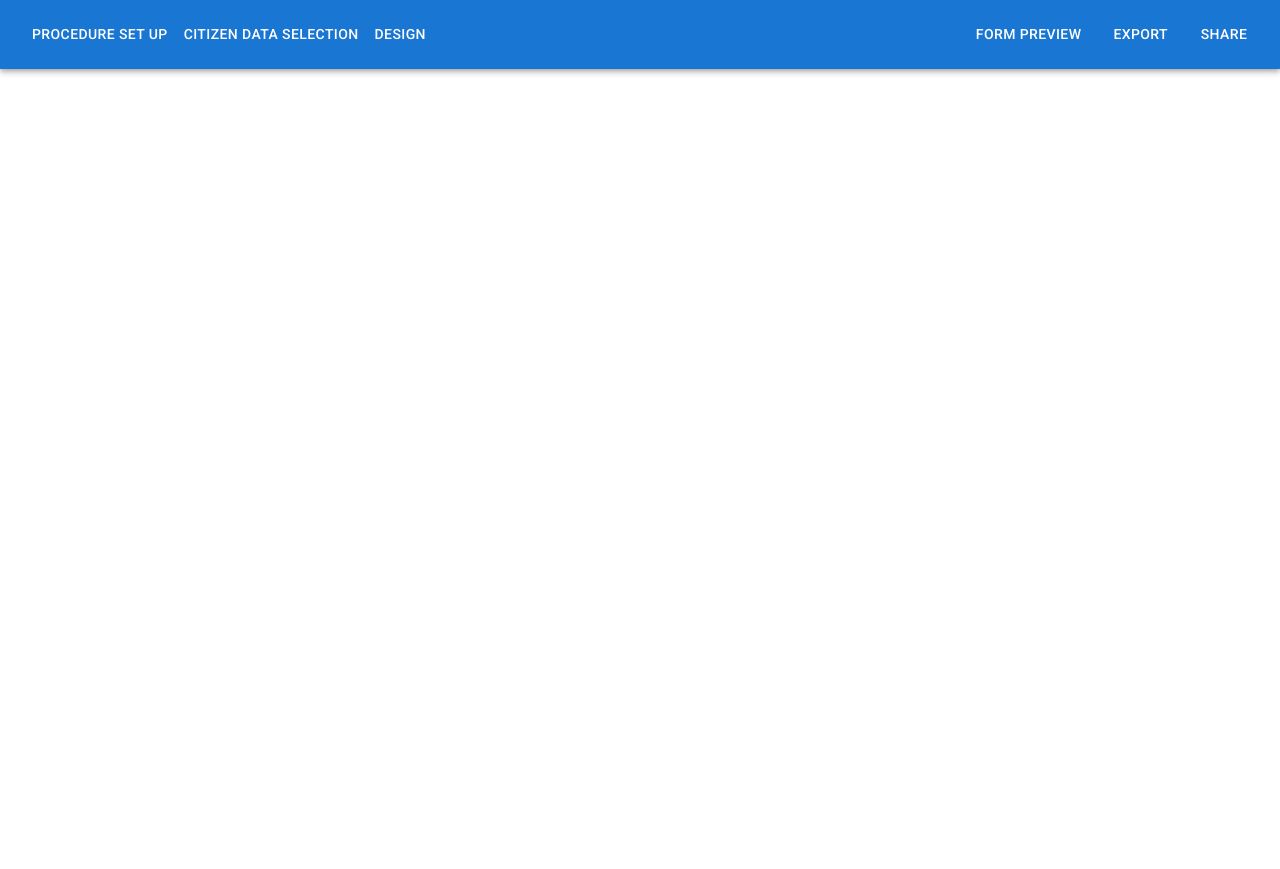
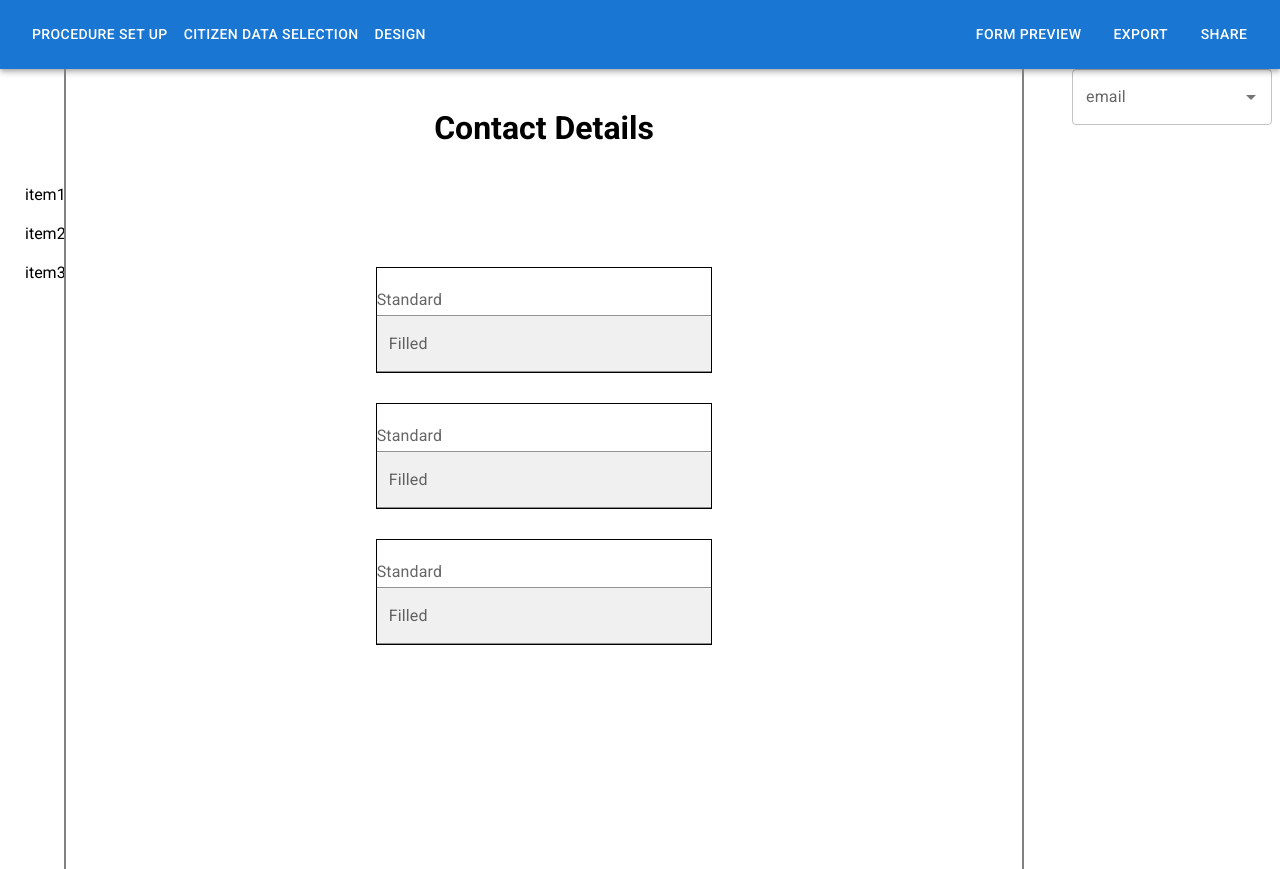
Before and after one commit to osoc22/project-digital-wallet, a React (Create React App) app: page /builder in a window 1280 px wide. Built offline with nearby package versions, Linux system fonts and the light colour scheme.

Commit message:
form builder section added and styled

```diff
--- a/package.json
+++ b/package.json
@@ -5,6 +5,7 @@
   "dependencies": {
     "@emotion/react": "^11.9.3",
     "@emotion/styled": "^11.9.3",
+    "@mui/icons-material": "^5.8.4",
     "@mui/material": "^5.8.7",
     "@testing-library/jest-dom": "^5.16.4",
     "@testing-library/react": "^13.3.0",
--- a/src/App.tsx
+++ b/src/App.tsx
@@ -3,6 +3,7 @@ import { Box } from "@mui/material";
 import { Routes, Route } from "react-router-dom";
 import ProcedureDesign from "./components/ProcedureDesign";
 import Navbar from "./components/Navbar";
+import Builder from "./components/Builder";
 
 export default function App() {
   return (
@@ -17,6 +18,7 @@ export default function App() {
         <Routes>
           <Route path="/" element={<ProcedureForm />} />
           <Route path="design" element={<ProcedureDesign />} />
+          <Route path="builder" element={<Builder />} />
         </Routes>
       </Box>
     </>
--- /dev/null
+++ b/src/components/Builder.tsx
@@ -0,0 +1,41 @@
+// import {Book} from '@mui/icons-material/book';
+// import LocalLibraryOutlinedIcon from '@mui/icons-material/LocalLibraryOutlined';
+import TextField from './TextField';
+import Container from '@mui/material/Container';
+import Box from '@mui/material/Box';
+import BuilderHelper from './BuilderHelper';
+
+
+export default function ProcedureDesign() {
+  return (
+    <div className="builder-container">
+      <div className="builder-sidebar">
+        <span className="builder-item">item1</span>
+        <span className="builder-item">item2</span>
+        <span className="builder-item">item3</span>
+      </div>
+      <div className="builder-main">
+        <div className='builder-title-section'>
+          <h1>Contact Details</h1>
+        </div>
+        <div className='builder-component-section'>
+          <Box sx={{width:'35%',border:1, marginBottom:'30px'}}>
+            <TextField />
+          </Box>
+          <Box sx={{width:'35%',border:1, marginBottom:'30px'}}>
+            <TextField />
+          </Box>
+          <Box sx={{width:'35%',border:1, marginBottom:'30px'}}>
+            <TextField />
+          </Box>
+        </div>
+      </div>
+      <div className="builder-helper">
+        <Container>
+          <Box>
+            <BuilderHelper />
+          </Box>
+        </Container>
+      </div>
+    </div>
+  )}
--- /dev/null
+++ b/src/components/BuilderHelper.tsx
@@ -0,0 +1,13 @@
+import ComboBox from './ComboBox';
+import Container from '@mui/material/Container';
+import Box from '@mui/material/Box';
+
+export default function BuilderHelper() {
+  return (
+    <Container>
+      <Box sx={{display: 'flex', flexDirection: 'column'}}>
+        <ComboBox />
+      </Box>
+    </Container>
+  )
+}
--- /dev/null
+++ b/src/components/ComboBox.tsx
@@ -0,0 +1,23 @@
+import * as React from 'react';
+import TextField from '@mui/material/TextField';
+import Autocomplete from '@mui/material/Autocomplete';
+
+export default function ComboBox() {
+  return (
+    <Autocomplete
+      disablePortal
+      id="combo-box-demo"
+      options={dataOptions}
+      sx={{ width: 200 }}
+      renderInput={(params) => <TextField {...params} label="email" />}
+    />
+  );
+}
+
+const dataOptions = [
+  { label: 'email'},
+  { label: 'phone number' },
+  { label: 'name'},
+  { label: 'last name'},
+  { label: 'address'}
+]
--- /dev/null
+++ b/src/components/TextField.tsx
@@ -0,0 +1,19 @@
+import * as React from 'react';
+import Box from '@mui/material/Box';
+import TextField from '@mui/material/TextField';
+
+export default function BasicTextFields() {
+  return (
+    <Box
+      component="form"
+      sx={{
+        '& > :not(style)': {width: '100%', display:'flex', flexDirection:'column' },
+      }}
+      noValidate
+      autoComplete="off"
+    >
+      <TextField id="standard-basic" label="Standard" variant="standard" />
+      <TextField id="filled-basic" label="Filled" variant="filled" />
+    </Box>
+  );
+}
--- a/src/index.css
+++ b/src/index.css
@@ -4,3 +4,39 @@ body {
   font-family: "Roboto", sans-serif;
   margin: 0;
 }
+
+.builder-container {
+  width: 100%;
+  height: 100vh;
+  display:grid;
+  grid-template-columns: 5% 75% 20%;
+}
+
+.builder-sidebar {
+  display: flex;
+  flex-direction: column;
+  justify-content: center;
+  margin-bottom: 450px;
+  padding: 25px;
+}
+
+.builder-item {
+  margin-bottom: 20px;
+}
+
+.builder-main{
+  border-right: 2px solid grey;
+  border-left: 2px solid grey;
+}
+
+.builder-title-section {
+  text-align: center;
+  margin-top:40px;
+  margin-bottom: 120px;
+}
+
+.builder-component-section {
+  display: flex;
+  flex-direction: column;
+  align-items: center;
+}
```
Also changed, not shown: 1 other file (tests, documents, lock files or other folders).
